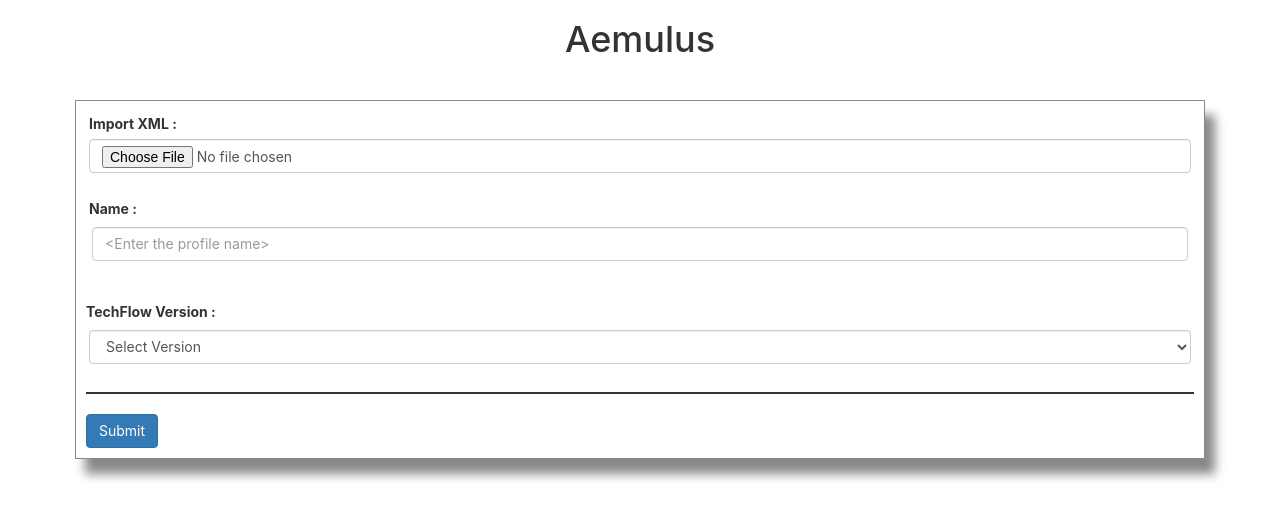
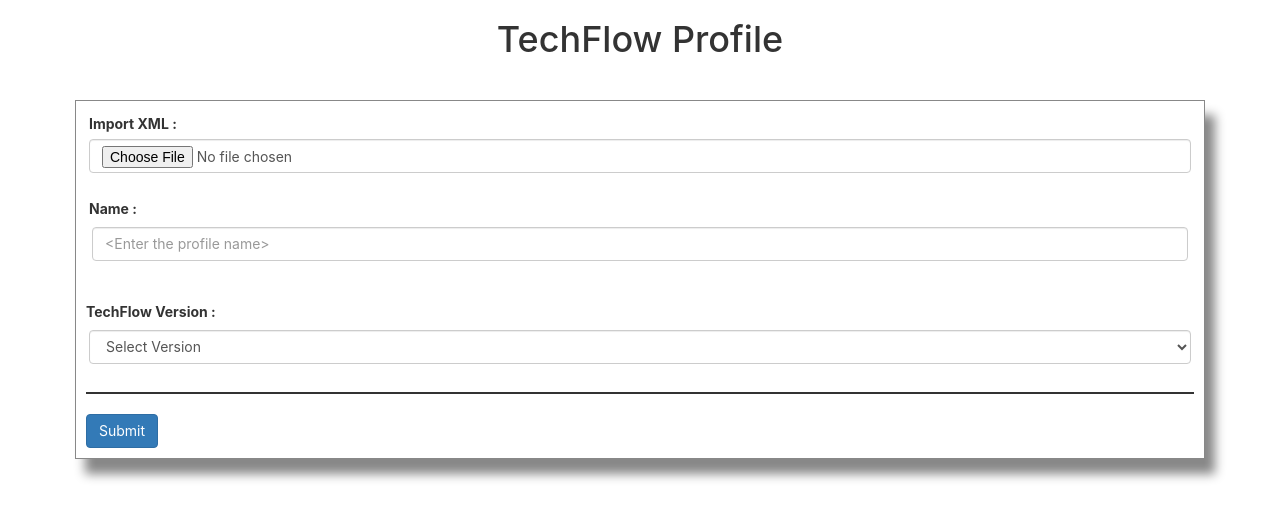
Before and after one commit to kang5313/React_ProfileCollection, a React (Create React App) app: page / in a window 1280 px wide. Shown: the top 520 px of the page. Built offline with nearby package versions, Linux system fonts and the light colour scheme.

Commit message:
Fixed Warnings and Bugs 30/5

```diff
--- a/src/App.js
+++ b/src/App.js
@@ -11,7 +11,7 @@
   render() {
     return (
       <div className="col-sm-12">
-        <h1 style={styles}>Aemulus</h1>
+        <h1 style={styles}>TechFlow Profile</h1>
         <FormContainer />
       </div>
     );
--- a/src/components/Input.jsx
+++ b/src/components/Input.jsx
@@ -3,6 +3,7 @@
     return(
         <div className="form-group">
             <input
+                id={props.id}
                 type={props.type}
                 className="form-control"
                 name={props.name}
--- a/src/components/Select.jsx
+++ b/src/components/Select.jsx
@@ -4,7 +4,6 @@
     return(
         <div className="form-group">
             <select
-                key={props.id}
                 id={props.id}
                 name={props.name}
                 value={props.value}
--- a/src/components/profileInfoCollection.js
+++ b/src/components/profileInfoCollection.js
@@ -1,6 +1,6 @@
 const profileInfo=[
     {
-        "id":1,
+        "id":0,
         "variableName":"TestFacilityName",
         "type":"text",
         "category":"Settings",
--- a/src/containers/FormContainer.jsx
+++ b/src/containers/FormContainer.jsx
@@ -152,6 +152,7 @@
     handleInput = (event) =>{
         const {id,value,type,checked} = event.target
         let profileData = this.state.profileInfo
+        console.log(profileData[id])
         if (type === "select-one")  {profileData[id].selectedValue = value}
         else if(type === "checkbox")    {profileData[id].checked=checked}
         else if(type === "text")    {profileData[id].value=value}
@@ -262,8 +263,7 @@
                 {this.state.profileInfo.map((profile,i)=>{
                     if(profile.type==="select"){
                         return(
-                            <div
-                            key={this.state.profileInfo[i].id}>
+                            <div key={this.state.profileInfo[i].id}>
                                  <label>{i+1}</label>
                                  <br/>
                                  <div className="form-group">
@@ -274,6 +274,7 @@
                                         reminder={profile.stringToDisplay}
                                     />
                                     <Select
+                                        id={i}
                                         name={"selectedValue"}
                                         checked={profile.checked}
                                         options={profile.supportedValue}
@@ -286,10 +287,8 @@
                             </div>
                         )
                     }
-                    if(profile.type==="text"){
                         return(
-                            <div
-                            key={this.state.profileInfo[i].id}>
+                            <div key={this.state.profileInfo[i].id}>
                                 <label>{i+1} </label>
                                 <br/>
                                 <CheckBox
@@ -299,7 +298,7 @@
                                         reminder={profile.stringToDisplay}
                                 />
                                 <Input
-                                    key={this.state.profileInfo[i].id}
+                                    id={i}
                                     type={"text"}
                                     name={"value"}
                                     value={profile.value}
@@ -310,7 +309,7 @@
                                 />
                             </div>
                         )
-                    }
+
                 }
                 )}
                 </div>
```
